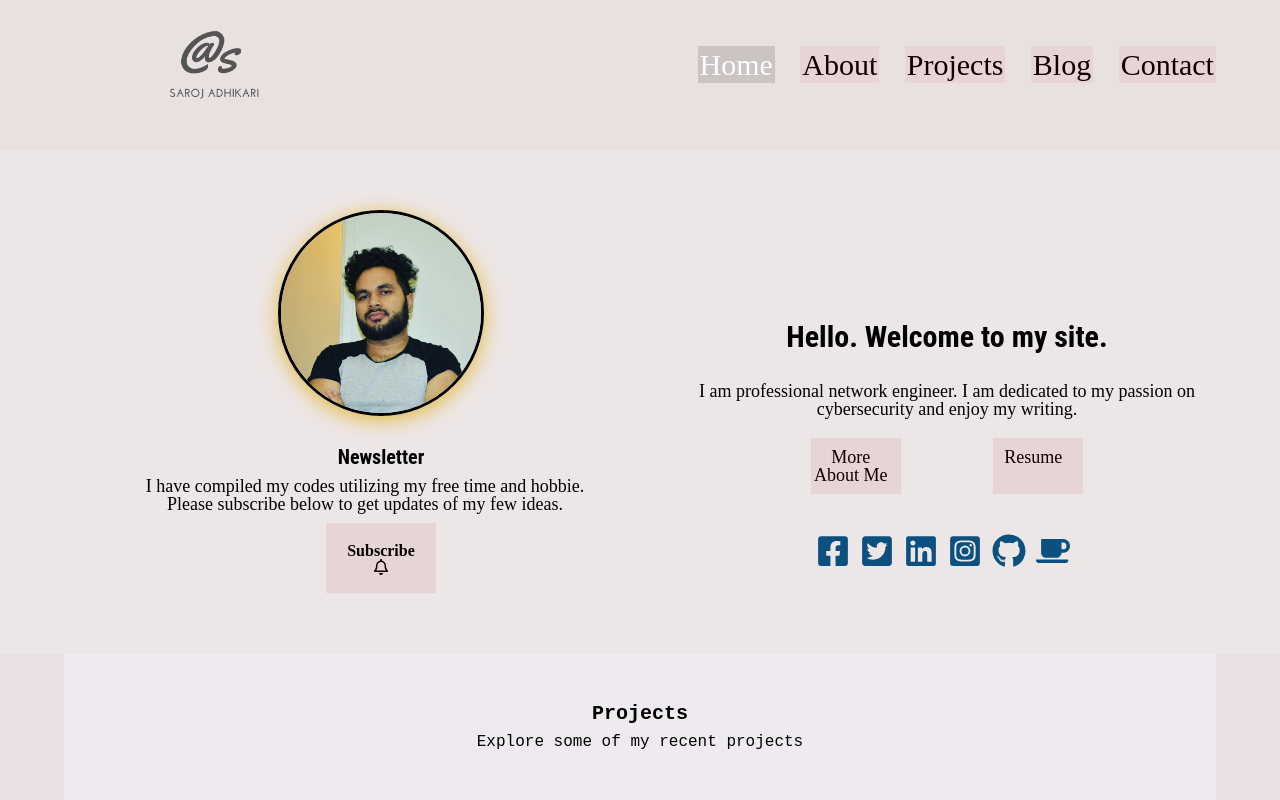
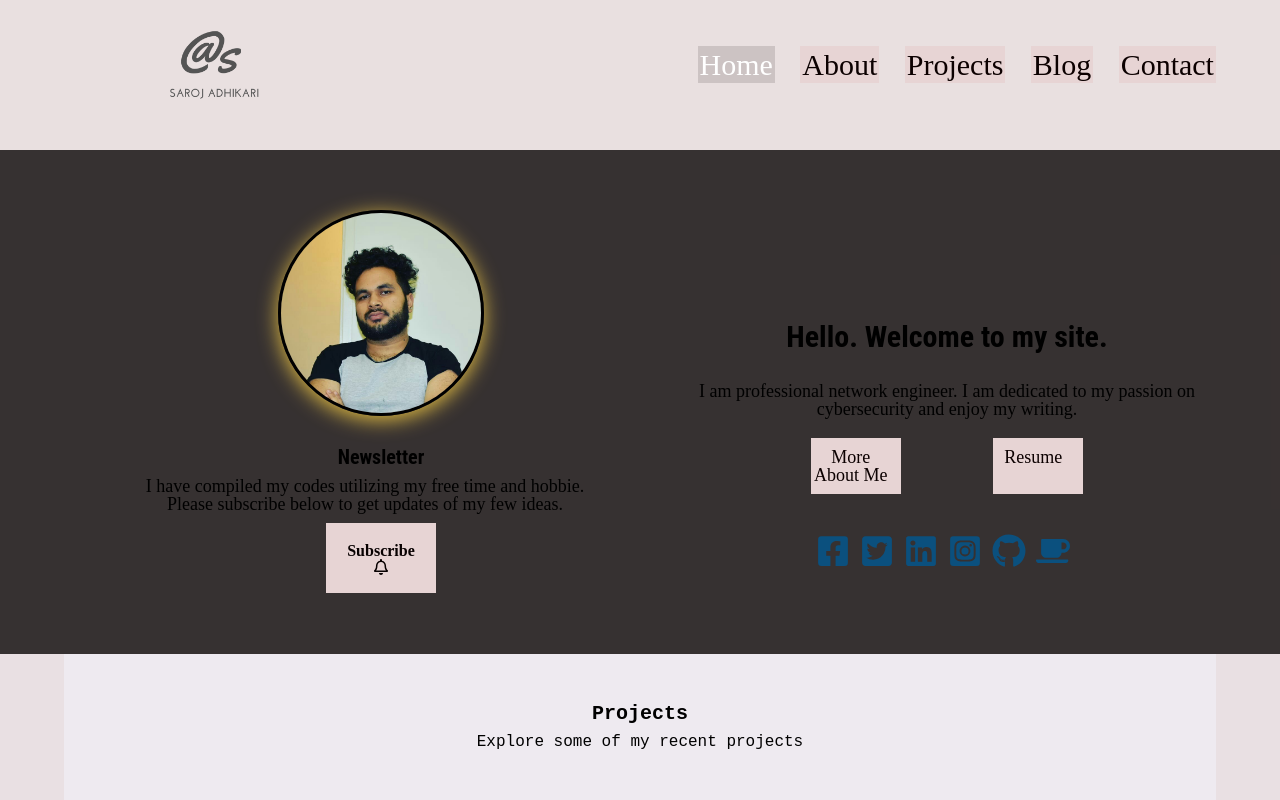
Before and after one commit to adrinosar123/my-personal-site, a Gatsby site: page / in a window 1280 px wide. Shown: the top 800 px of the page. Built offline with nearby package versions, Linux system fonts and the light colour scheme; Gatsby itself is replaced by a stand-in of ours; grey boxes are pictures that could not be loaded.

Commit message:
just a test

```diff
--- a/src/styles/globalStyles.scss
+++ b/src/styles/globalStyles.scss
@@ -488,7 +488,7 @@ table {
 //Hero Styling Starts Here
 
 .hero-section {
-  background-color: rgba(233, 224, 224, 0.808);
+  background-color: rgba(7, 0, 0, 0.808);
   height: auto;
   padding-top: 50px;
   padding-bottom: 50px;
```
